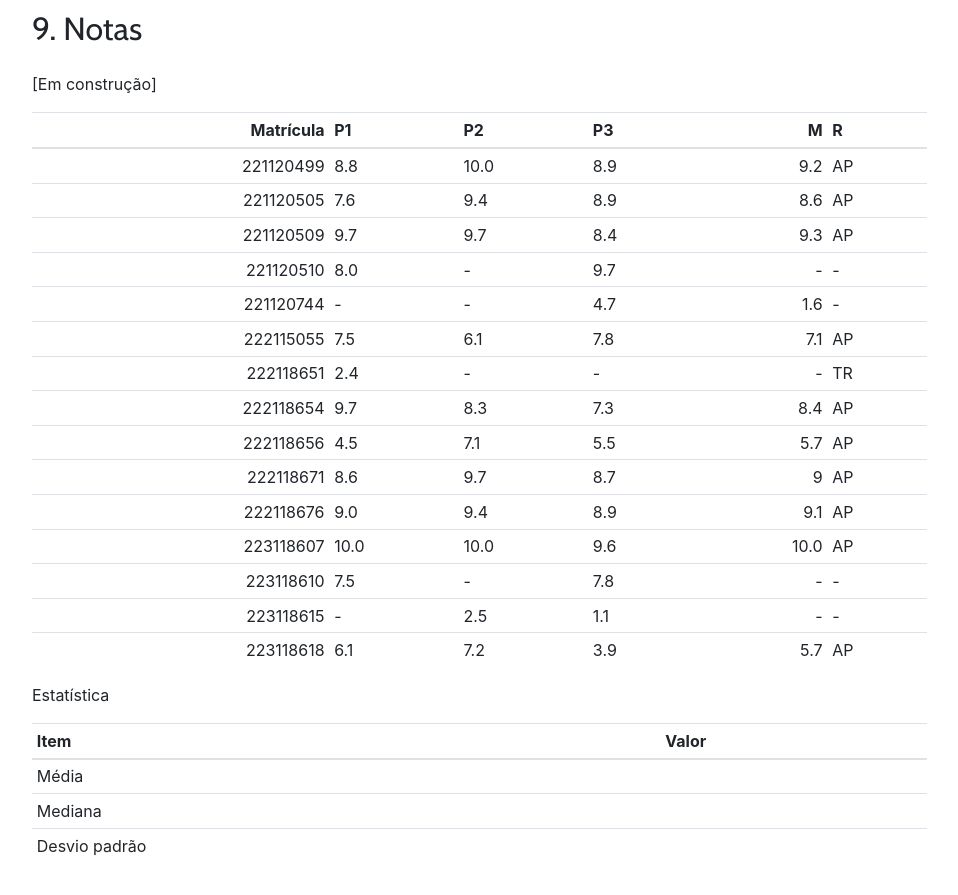
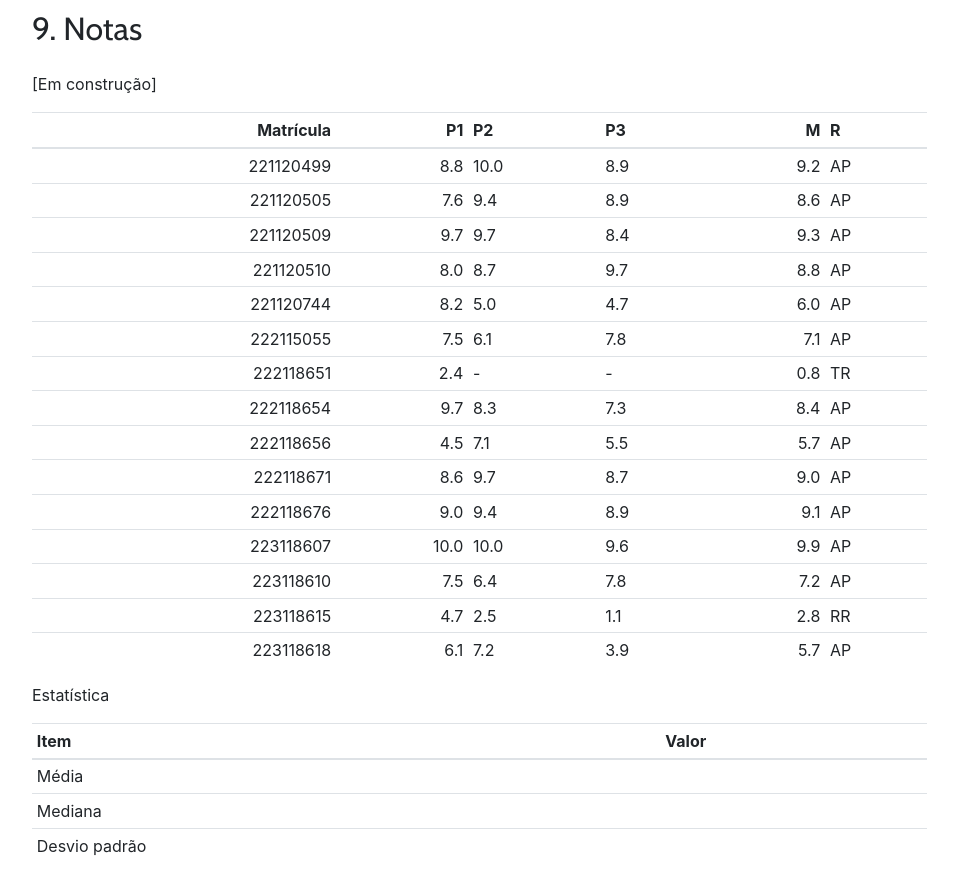
Before and after one commit to kroger/genosmus, a Jekyll site: the page built from _marcos/musa71.md, in a window 1280 px wide and 900 px high, scrolled down 7432 px. Shown: the top 895 px of the window, without its empty margins (68-1026 px from the left). Built offline with Jekyll 4.4.1, drawn with Linux system fonts in a browser that asks for light colours; nearby versions of some CDN libraries; the table of contents is made by our own code.

Commit message:
Insere notas de segunda chamada

```diff
--- a/_marcos/musa71.md
+++ b/_marcos/musa71.md
@@ -318,23 +318,23 @@ Aulas 23 e 24 (ver data em [cronograma](#7-cronograma)).
 
 [Em construção]
 
-| Matrícula | P1   | P2   | P3   |    M | R    |
-| --------: | :--- | :--- | :--- | ---: | :--- |
-| 221120499 | 8.8  | 10.0 | 8.9  |  9.2 | AP   |
-| 221120505 | 7.6  | 9.4  | 8.9  |  8.6 | AP   |
-| 221120509 | 9.7  | 9.7  | 8.4  |  9.3 | AP   |
-| 221120510 | 8.0  | -    | 9.7  |    - | -    |
-| 221120744 | -    | -    | 4.7  |  1.6 | -    |
-| 222115055 | 7.5  | 6.1  | 7.8  |  7.1 | AP   |
-| 222118651 | 2.4  | -    | -    |    - | TR   |
-| 222118654 | 9.7  | 8.3  | 7.3  |  8.4 | AP   |
-| 222118656 | 4.5  | 7.1  | 5.5  |  5.7 | AP   |
-| 222118671 | 8.6  | 9.7  | 8.7  |    9 | AP   |
-| 222118676 | 9.0  | 9.4  | 8.9  |  9.1 | AP   |
-| 223118607 | 10.0 | 10.0 | 9.6  | 10.0 | AP   |
-| 223118610 | 7.5  | -    | 7.8  |    - | -    |
-| 223118615 | -    | 2.5  | 1.1  |    - | -    |
-| 223118618 | 6.1  | 7.2  | 3.9  |  5.7 | AP   |
+| Matrícula |   P1 | P2   | P3   |    M | R    |
+| --------: | ---: | :--- | :--- | ---: | :--- |
+| 221120499 |  8.8 | 10.0 | 8.9  |  9.2 | AP   |
+| 221120505 |  7.6 | 9.4  | 8.9  |  8.6 | AP   |
+| 221120509 |  9.7 | 9.7  | 8.4  |  9.3 | AP   |
+| 221120510 |  8.0 | 8.7  | 9.7  |  8.8 | AP   |
+| 221120744 |  8.2 | 5.0  | 4.7  |  6.0 | AP   |
+| 222115055 |  7.5 | 6.1  | 7.8  |  7.1 | AP   |
+| 222118651 |  2.4 | -    | -    |  0.8 | TR   |
+| 222118654 |  9.7 | 8.3  | 7.3  |  8.4 | AP   |
+| 222118656 |  4.5 | 7.1  | 5.5  |  5.7 | AP   |
+| 222118671 |  8.6 | 9.7  | 8.7  |  9.0 | AP   |
+| 222118676 |  9.0 | 9.4  | 8.9  |  9.1 | AP   |
+| 223118607 | 10.0 | 10.0 | 9.6  |  9.9 | AP   |
+| 223118610 |  7.5 | 6.4  | 7.8  |  7.2 | AP   |
+| 223118615 |  4.7 | 2.5  | 1.1  |  2.8 | RR   |
+| 223118618 |  6.1 | 7.2  | 3.9  |  5.7 | AP   |
 {: .table .table-sm}
 
 Estatística
```
